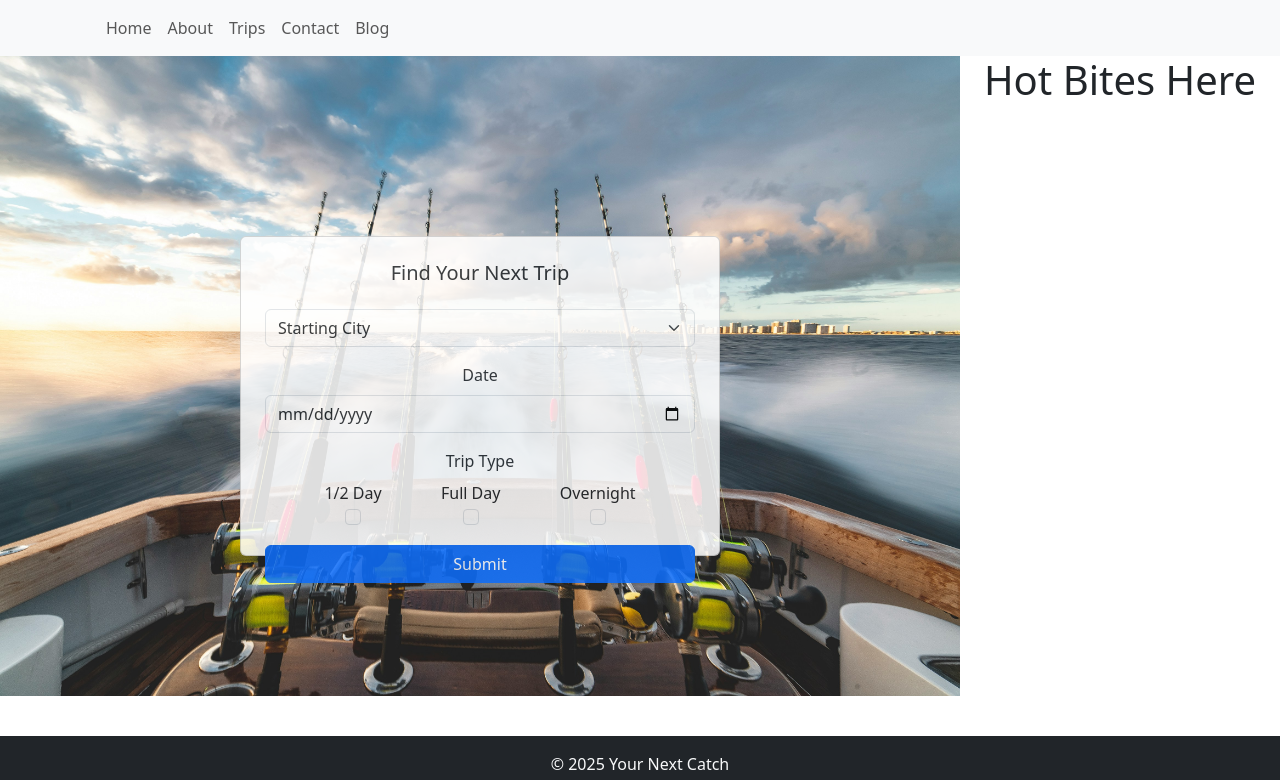
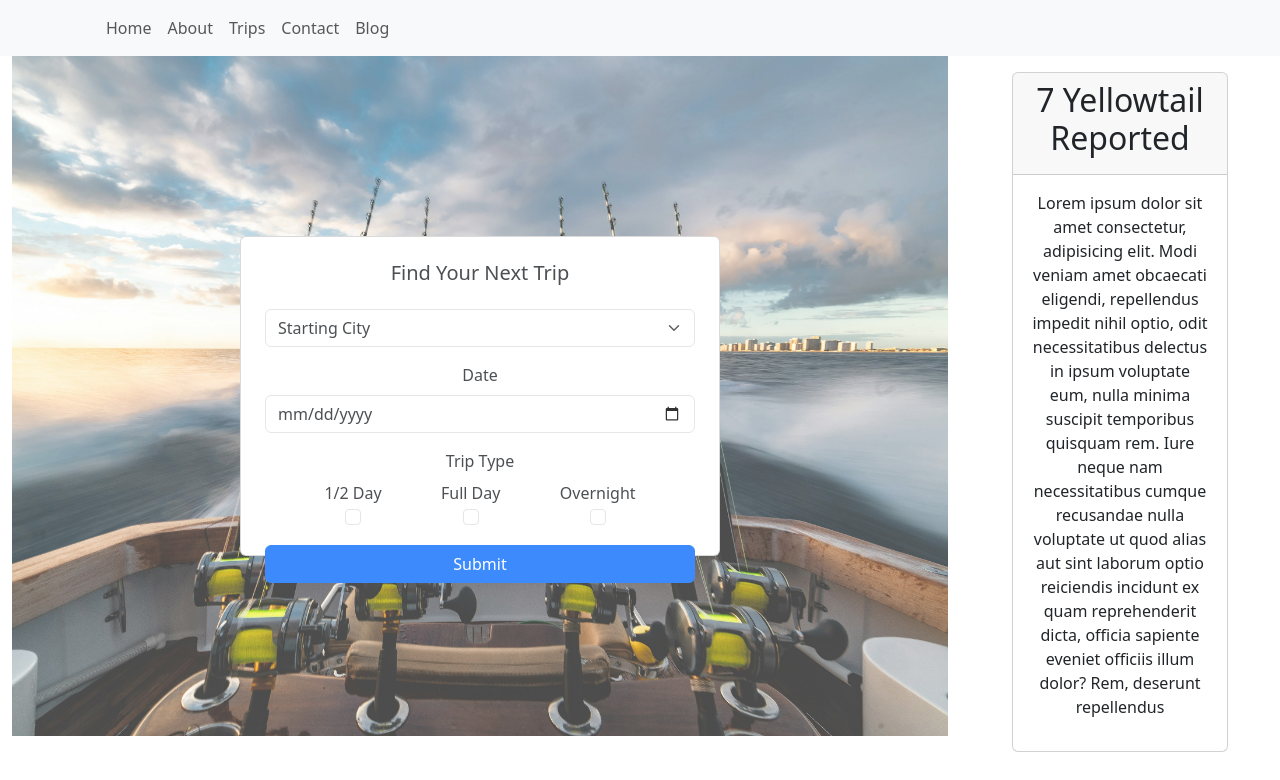
Before and after one commit to yournextcatch/website, a React (Create React App) app: page / in a window 1280 px wide. Shown: the top 780 px of the page. Built offline with nearby package versions, Linux system fonts and the light colour scheme.

Commit message:
add HotBites

```diff
--- /dev/null
+++ b/src/components/BiteCard/BiteCard.jsx
@@ -0,0 +1,19 @@
+import React from "react";
+import { Container, Card } from "react-bootstrap";
+
+function BiteCards({ title, article }) {
+  return (
+    <Container style={{ display: "flex", flexDirection: "column" }}>
+      <Card className="m-3">
+        <Card.Header>
+          <h2>{title}</h2>
+        </Card.Header>
+        <Card.Body>
+          <p>{article}</p>
+        </Card.Body>
+      </Card>
+    </Container>
+  );
+}
+
+export default BiteCards;
--- /dev/null
+++ b/src/components/HotBites/HotBites.jsx
@@ -0,0 +1,43 @@
+import { useState, useEffect } from "react";
+import BiteCard from "../BiteCard/BiteCard";
+import { Container } from "react-bootstrap";
+
+const hotData = [
+  {
+    title: "7 Yellowtail Reported",
+    article:
+      "Lorem ipsum dolor sit amet consectetur, adipisicing elit. Modi veniam amet obcaecati eligendi, repellendus impedit nihil optio, odit necessitatibus delectus in ipsum voluptate eum, nulla minima suscipit temporibus quisquam rem. Iure neque nam necessitatibus cumque recusandae nulla voluptate ut quod alias aut sint laborum optio reiciendis incidunt ex quam reprehenderit dicta, officia sapiente eveniet officiis illum dolor? Rem, deserunt repellendus",
+  },
+  {
+    title: "Limits Reached",
+    article:
+      "Lorem ipsum dolor sit amet consectetur adipisicing elit. Odit architecto, ut corporis quo expedita assumen aperiam dicta quis obcaecati numquam labore ipsum eveniet totam nobis soluta. Quae sunt nisi sequi?",
+  },
+];
+
+function HotBites() {
+  const [hotBites, setHotBites] = useState([]);
+
+  useEffect(() => {
+    // Simulate an API call to fetch hot bites data
+    const fetchHotBites = () => {
+      // Simulating a delay with setTimeout
+      setTimeout(() => {
+        setHotBites(hotData);
+      }, 1000);
+    };
+
+    fetchHotBites();
+  }, []);
+  return (
+    <>
+      <Container style={{ display: "flex", flexDirection: "column" }}>
+        {hotBites.map((bite, index) => (
+          <BiteCard key={index} title={bite.title} article={bite.article} />
+        ))}
+      </Container>
+    </>
+  );
+}
+
+export default HotBites;
--- a/src/components/TripSearch/TripSearch.jsx
+++ b/src/components/TripSearch/TripSearch.jsx
@@ -40,12 +40,12 @@ export default function TripSearch() {
       <Container
         className="d-flex justify-content-center"
         style={{
-          //   backgroundImage: `url(${FishingBackgroundImg})`,
-          //   backgroundSize: "cover",
-          //   backgroundPosition: "center",
-          //   backgroundRepeat: "no-repeat",
-          //   backgroundAttachment: "fixed",
-          opacity: 0.85,
+          backgroundImage: `url(${FishingBackgroundImg})`,
+          backgroundSize: "cover",
+          backgroundPosition: "center",
+          backgroundRepeat: "no-repeat",
+          backgroundAttachment: "fixed",
+          opacity: 0.8,
           width: "100%",
           height: "100%",
           display: "flex",
--- a/src/pages/HomePage.jsx
+++ b/src/pages/HomePage.jsx
@@ -1,25 +1,18 @@
 import { Container, Card, Col, Row } from "react-bootstrap";
 import HomepageImage from "../assets/images/fishing-homepage.jpg";
 import TripSearch from "../components/TripSearch/TripSearch";
+import HotBites from "../components/HotBites/HotBites";
 
 export default function HomePage() {
   return (
     <>
       <Container fluid>
         <Row>
-          <Col
-            style={{
-              backgroundImage: `url(${HomepageImage})`,
-              height: "85vh",
-              backgroundSize: "contain",
-              backgroundRepeat: "no-repeat",
-            }}
-            md={9}
-          >
+          <Col md={9} style={{ height: "85vh" }}>
             <TripSearch />
           </Col>
           <Col>
-            <h1>Hot Bites Here</h1>
+            <HotBites />
           </Col>
         </Row>
       </Container>
```
